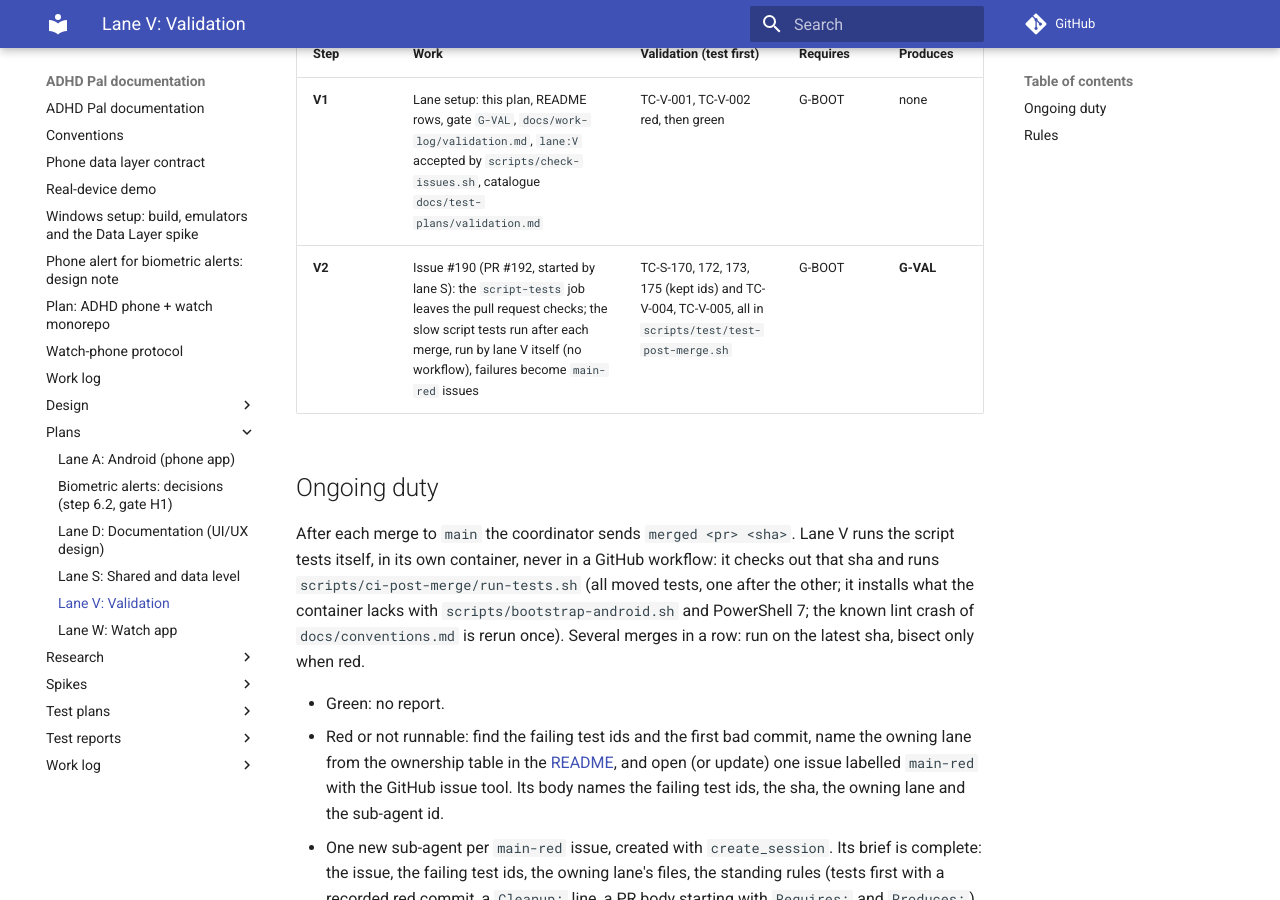
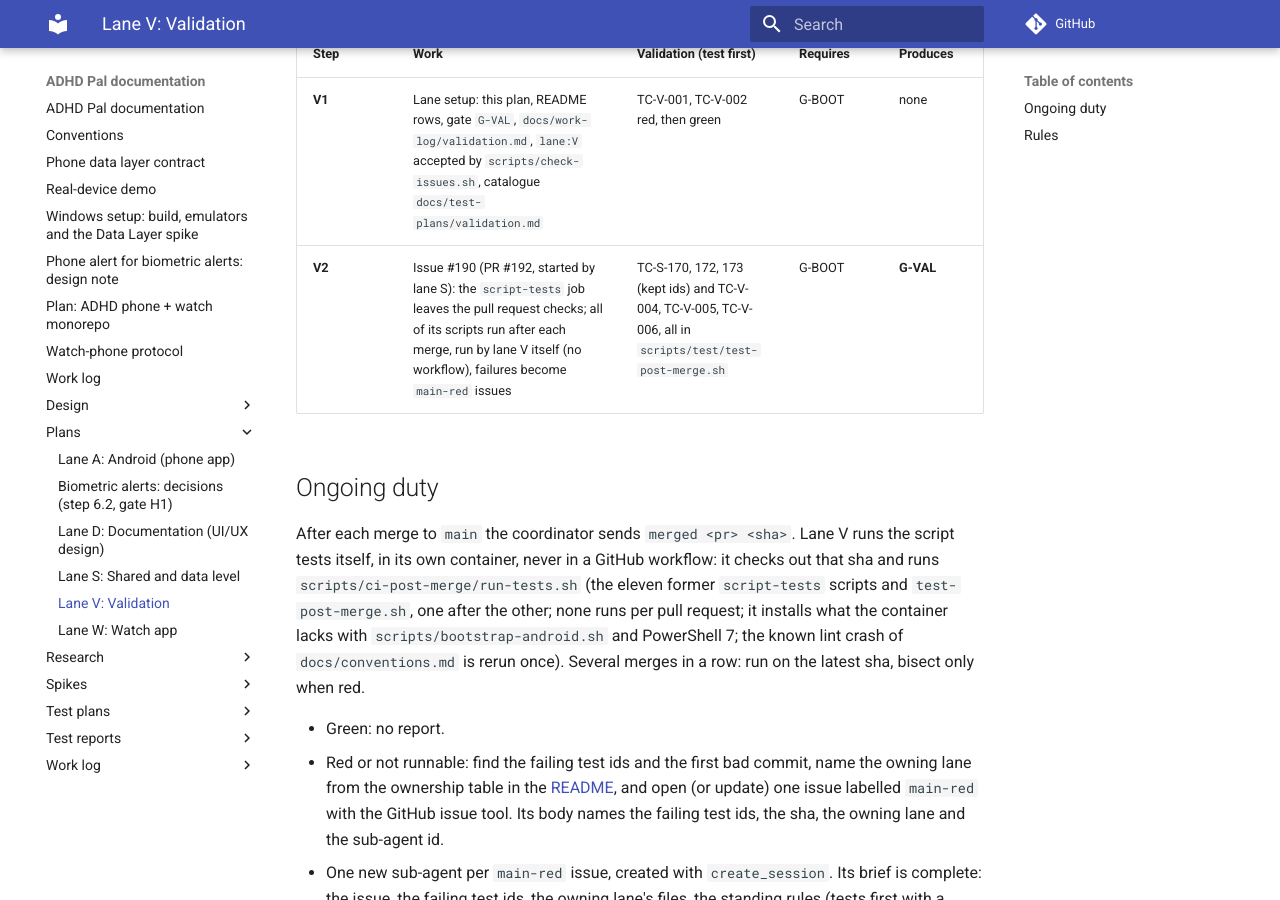
Before and after one commit to shlomoa/my-adhd-pal, an MkDocs documentation site: the page built from docs/plans/validation.md, in a window 1280 px wide and 900 px high, scrolled down 241 px. Built offline with MkDocs 1.6.1 and Material for MkDocs 9.7.7, drawn with Linux system fonts in a browser that asks for light colours; comment, search, counter and statistics services are not loaded.

Commit message:
Docs: no script test runs per pull request; lane V runs all of them after each merge (TC-V-006)
Co-Authored-By: Claude Sonnet 5.5 <noreply@anthropic.com>
Claude-Session: https://claude.ai/code/session_017kTHt4tKxpY8bpkxPWbpNM

```diff
--- a/docs/plans/validation.md
+++ b/docs/plans/validation.md
@@ -6,15 +6,15 @@ place of the slow script tests in CI. It takes no `plan.md` step; its work is is
 | Step | Work | Validation (test first) | Requires | Produces |
 |---|---|---|---|---|
 | **V1** | Lane setup: this plan, README rows, gate `G-VAL`, `docs/work-log/validation.md`, `lane:V` accepted by `scripts/check-issues.sh`, catalogue `docs/test-plans/validation.md` | TC-V-001, TC-V-002 red, then green | G-BOOT | none |
-| **V2** | Issue #190 (PR #192, started by lane S): the `script-tests` job leaves the pull request checks; the slow script tests run after each merge, run by lane V itself (no workflow), failures become `main-red` issues | TC-S-170, 172, 173, 175 (kept ids) and TC-V-004, TC-V-005, all in `scripts/test/test-post-merge.sh` | G-BOOT | **G-VAL** |
+| **V2** | Issue #190 (PR #192, started by lane S): the `script-tests` job leaves the pull request checks; all of its scripts run after each merge, run by lane V itself (no workflow), failures become `main-red` issues | TC-S-170, 172, 173 (kept ids) and TC-V-004, TC-V-005, TC-V-006, all in `scripts/test/test-post-merge.sh` | G-BOOT | **G-VAL** |
 
 ## Ongoing duty
 
 After each merge to `main` the coordinator sends `merged <pr> <sha>`. Lane V runs the script tests itself, in its own
-container, never in a GitHub workflow: it checks out that sha and runs `scripts/ci-post-merge/run-tests.sh` (all moved
-tests, one after the other; it installs what the container lacks with `scripts/bootstrap-android.sh` and PowerShell 7;
-the known lint crash of `docs/conventions.md` is rerun once). Several merges in a row: run on the latest sha, bisect
-only when red.
+container, never in a GitHub workflow: it checks out that sha and runs `scripts/ci-post-merge/run-tests.sh` (the eleven
+former `script-tests` scripts and `test-post-merge.sh`, one after the other; none runs per pull request; it installs what
+the container lacks with `scripts/bootstrap-android.sh` and PowerShell 7; the known lint crash of `docs/conventions.md`
+is rerun once). Several merges in a row: run on the latest sha, bisect only when red.
 
 - Green: no report.
 - Red or not runnable: find the failing test ids and the first bad commit, name the owning lane from the ownership table
```
Also changed, not shown: docs/conventions.md (+2 -2 lines), docs/test-plans/validation.md (+3 -2 lines).
